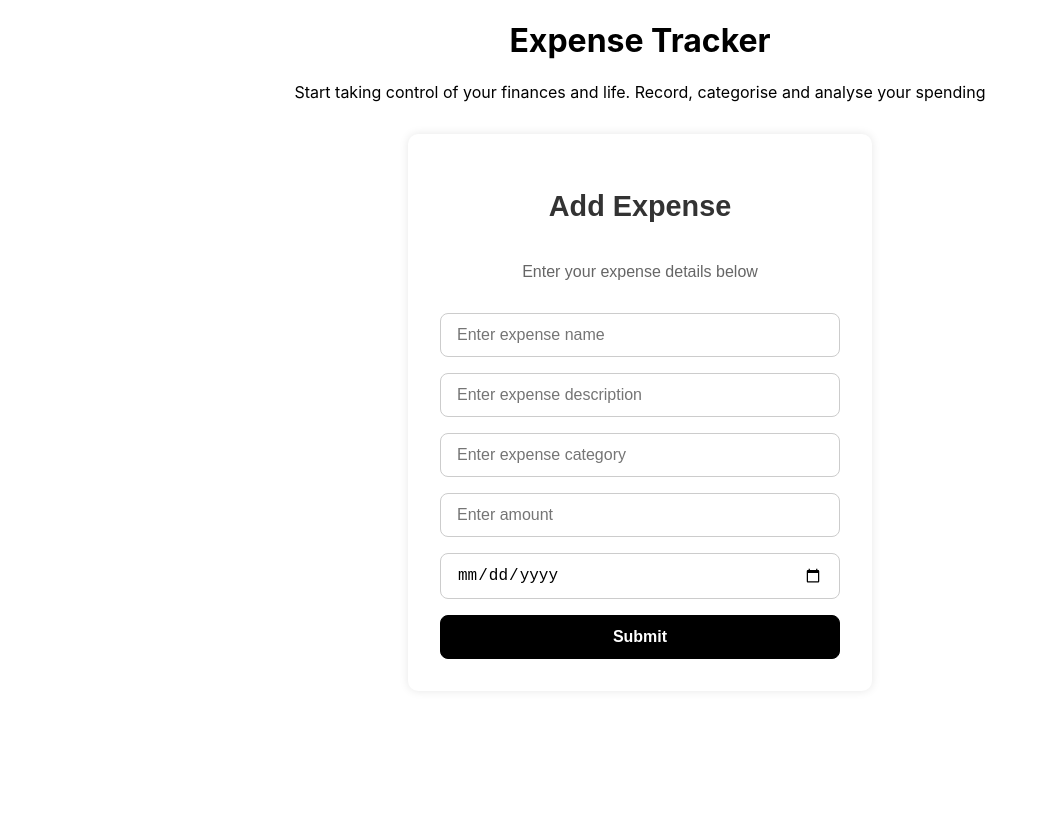
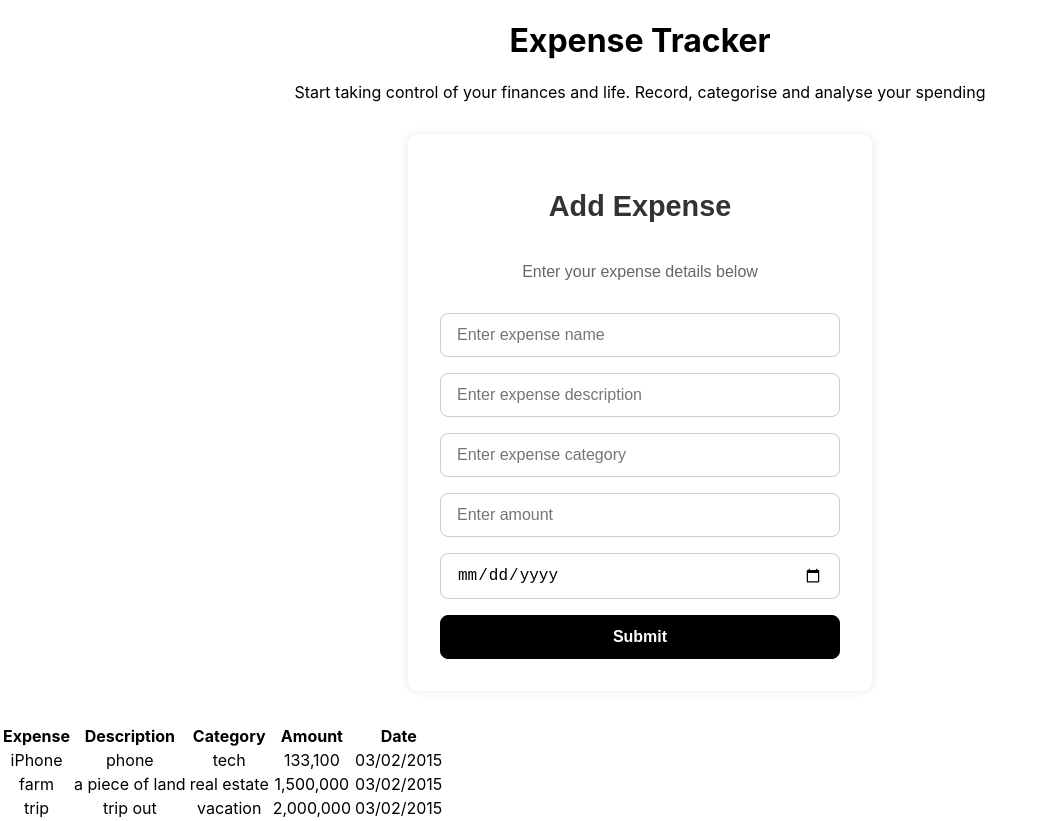
Before and after one commit to vasileiosInnovs/expense-tracker, a React (Create React App) app: page / in a window 1280 px wide. Shown: the whole page, without its empty margins (0-1044 px from the left). Before the commit the page ends 800 px from the top, so only its background shows below. Built offline with nearby package versions, Linux system fonts and the light colour scheme.

Commit message:
Generate id for each new row created

```diff
--- a/src/App.js
+++ b/src/App.js
@@ -1,8 +1,16 @@
 import logo from './logo.svg';
 import './App.css';
+import Table from './Table';
 import AddExpense from './AddExpense';
+import { useState } from 'react';
 
 function App() {
+  const [rows, setRow] = useState([
+    {expense: "iPhone", description: "phone", category: "tech", amount: "133,100", date: "03/02/2015"},
+    {expense: "farm", description: "a piece of land", category: "real estate", amount: "1,500,000", date: "03/02/2015"},
+    {expense: "trip", description: "trip out", category: "vacation", amount: "2,000,000", date: "03/02/2015"}
+  ])
+
   return (
     <div className="App">
       <header >
@@ -14,7 +22,9 @@ function App() {
       <section>
         <AddExpense />
       </section>
-
+      <section>
+        <Table rows={rows}/>
+      </section>
     </div>
   );
 }
--- a/src/Table.js
+++ b/src/Table.js
@@ -1,6 +1,10 @@
 import React from 'react';
 
-function Table({ row }){
+function Table({ rows }){
+    const newId = rows.map(row => ({
+        id: crypto.randomUUID()
+    }))
+    console.log(newId)
     return (
         <table>
             <thead>
@@ -14,8 +18,8 @@ function Table({ row }){
                 </tr>
             </thead>
             <tbody>
-                {row.map((row) => {
-                    return ( <tr key={row.id}>
+                {rows.map((row) => {
+                    return ( <tr key={row.newId} >
                         <td>{row.expense}</td>
                         <td>{row.description}</td>
                         <td>{row.category}</td>
@@ -24,6 +28,7 @@ function Table({ row }){
                         </tr>)
                 })}
             </tbody>
+
         </table>
     )
 }
```
Lines whose indentation alone changed are shown as unchanged.
